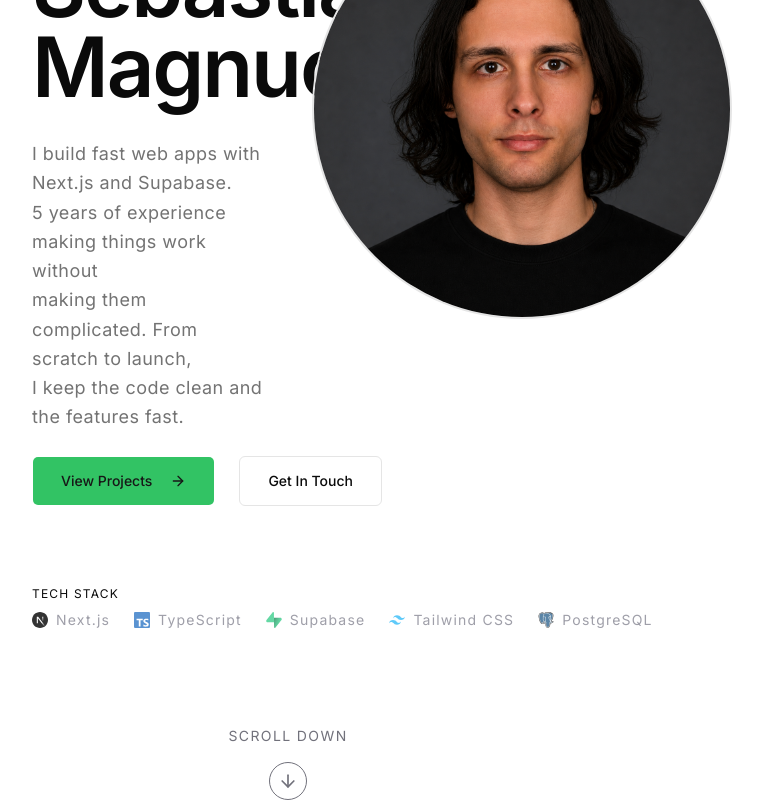
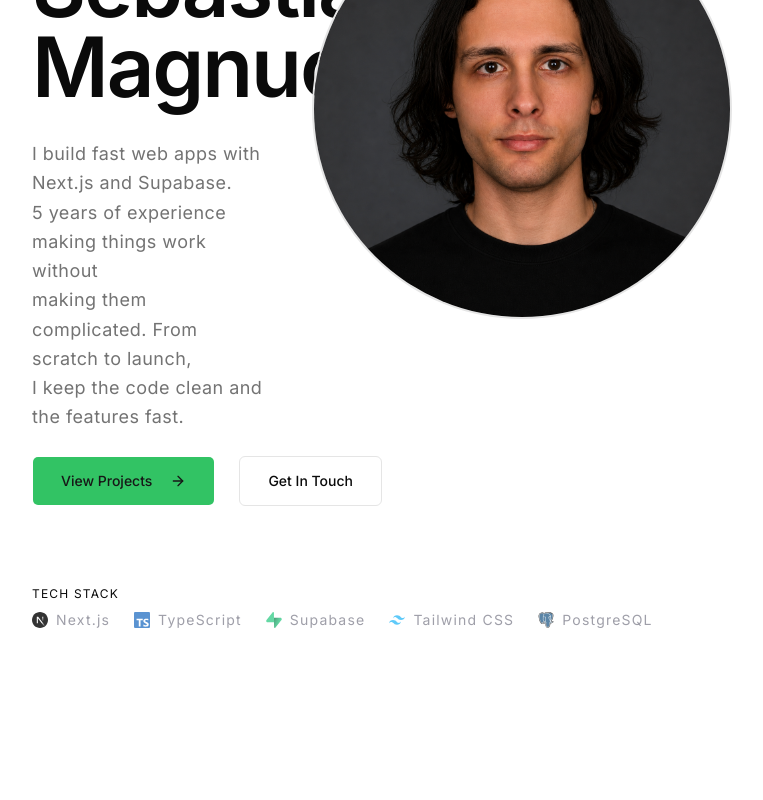
Before and after one commit to svsxn/portfolio, a Next.js app: page / in a window 1280 px wide. Shown: the part 297-1097 px from the top of the page, without its empty margins (352-1115 px from the left). After the commit the page ends 927 px from the top, so only its background shows below. Built offline with nearby package versions, Linux system fonts and the light colour scheme.

Commit message:
feat: remove scroll indicator

```diff
--- a/app/page.tsx
+++ b/app/page.tsx
@@ -1,7 +1,7 @@
 import { TechStack } from "@/components/hero/tech-stack/tech-stack";
 import { Button } from "@/components/ui/button";
 import { Separator } from "@/components/ui/separator";
-import { ArrowDownIcon, ArrowRightIcon } from "lucide-react";
+import { ArrowRightIcon } from "lucide-react";
 import Image from "next/image";
 
 export default function Home() {
@@ -53,12 +53,6 @@ export default function Home() {
             />
           </div>
         </div>
-        <div className="flex flex-col gap-4 items-center text-zinc-500 text-sm tracking-widest mt-24">
-          <span>SCROLL DOWN</span>
-          <div className="border border-zinc-500 rounded-full p-2">
-            <ArrowDownIcon size={20} />
-          </div>
-        </div>
       </section>
     </div>
   );
```
